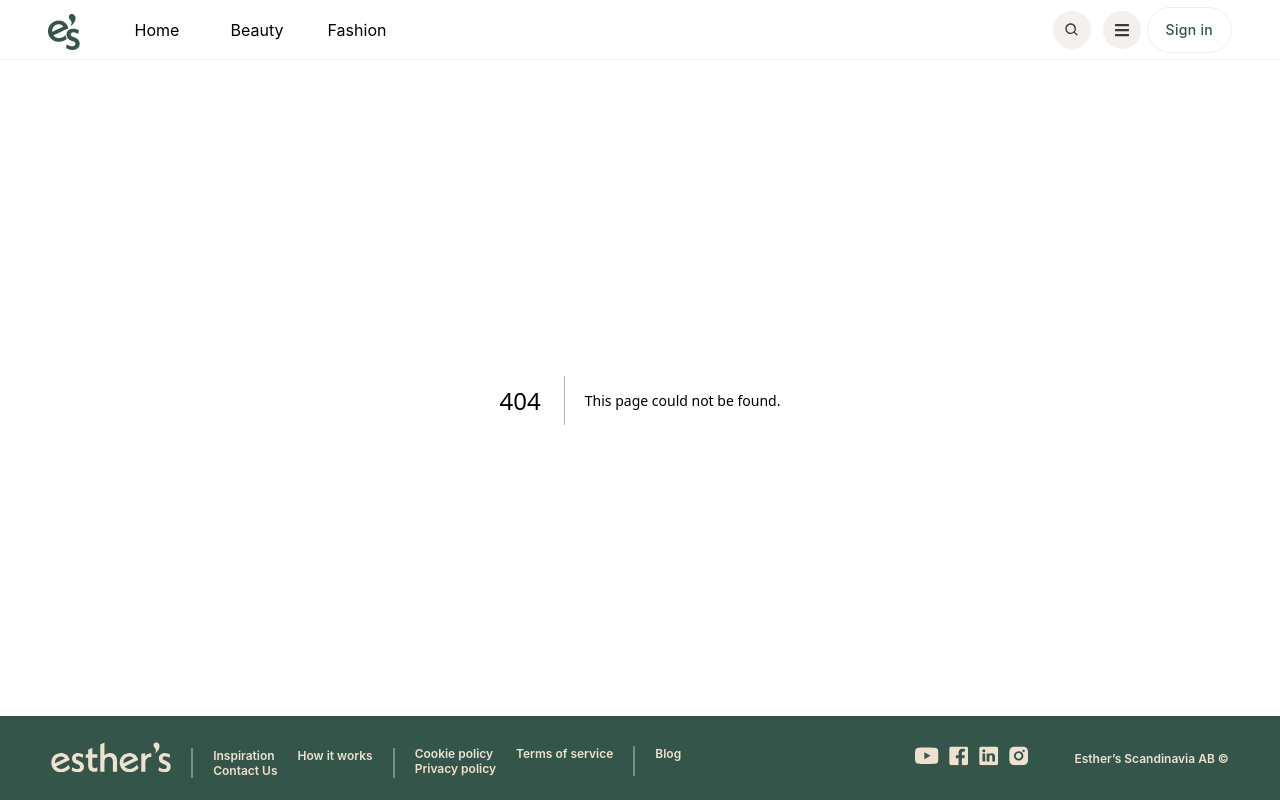
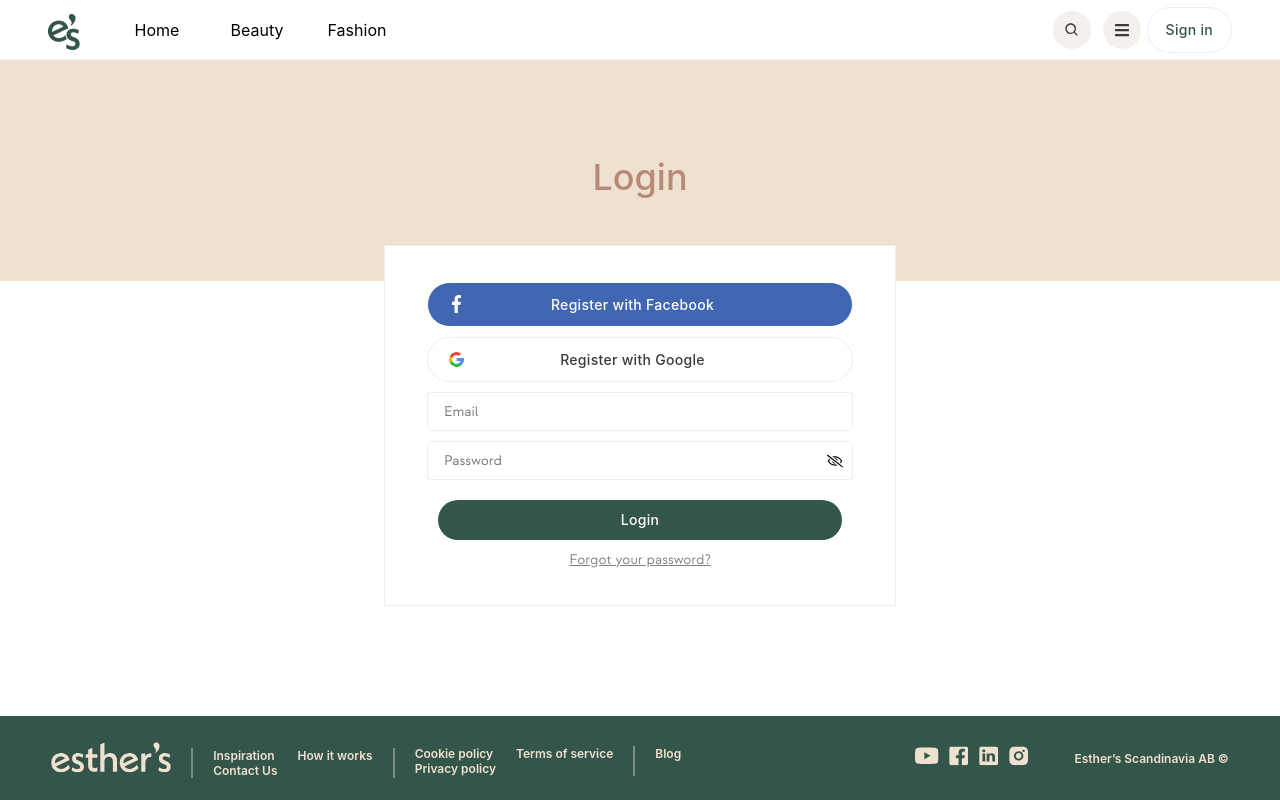
Before and after one commit to Varun-Brainvire/Esthers-Task, a Next.js app: page /login in a window 1280 px wide. Before the commit this address had no page. Built offline with nearby package versions, Linux system fonts and the light colour scheme.

Commit message:
bug fixes , Added login page and setup of jest testing

```diff
--- a/src/components/Forms/Form.tsx
+++ b/src/components/Forms/Form.tsx
@@ -169,7 +169,7 @@ const Form = () => {
               <AlreadyAccounText>Already have an account?</AlreadyAccounText>
             </AlreadyAccountDiv>
 
-            <StyledLink href="/">Login</StyledLink>
+            <StyledLink href="/login">Login</StyledLink>
           </form>
         );
       }}
--- /dev/null
+++ b/src/components/LoginPage/Login.tsx
@@ -0,0 +1,119 @@
+import React, { useState } from "react";
+import { HeaderDiv } from "../Header.styles";
+import { LoginDivContainer, LoginMainDiv } from "../LoginDiv/LoginDiv.styles";
+import { Button, ElementBox } from "../Buttons/Buttons.styles";
+import { Span } from "../MiddleText/MiddleText.styles";
+import {
+  CreateAccountButton,
+  InnerPasswordDiv,
+  InputDiv,
+  InputField,
+  OuterPasswordDiv,
+} from "../Forms/Form.styles";
+import { FaRegEyeSlash } from "react-icons/fa";
+import { FaRegEye } from "react-icons/fa";
+import { ForgotPasswordLink } from "./LoginPage.styles";
+
+type Props = {};
+
+const Login = (props: Props) => {
+  const [showPassword, setShowPassword] = useState(false);
+  return (
+    <>
+      <HeaderDiv forLogin={true}>
+        <h1>Login</h1>
+      </HeaderDiv>
+      <LoginDivContainer>
+        <LoginMainDiv>
+          <ElementBox>
+            <Button>
+              <div>
+                <svg
+                  xmlns="http://www.w3.org/2000/svg"
+                  width="20px"
+                  height="20px"
+                  fill="#FFFFFF"
+                >
+                  <g data-name="Filter 16x16">
+                    <path
+                      fill="rgba(0,0,0,0)"
+                      d="M0 0h20v20H0z"
+                      data-name="Rectangle 297"
+                    ></path>
+                    <path d="M13.357 3.989H15V1.127A21.219 21.219 0 0 0 12.607 1c-2.369 0-3.994 1.49-3.994 4.229V7.75H6v3.2h2.613V19h3.206v-8.05h2.509l.4-3.2h-2.909v-2.2c0-.925.25-1.558 1.538-1.558Z"></path>
+                  </g>
+                </svg>
+              </div>
+              <Span>Register with Facebook</Span>
+            </Button>
+          </ElementBox>
+          <ElementBox>
+            <Button googleButton={true}>
+              <div>
+                <svg
+                  xmlns="http://www.w3.org/2000/svg"
+                  width="20px"
+                  height="20px"
+                  fill="#3A3A3A"
+                >
+                  <g data-name="Filter 16x16">
+                    <path
+                      fill="rgba(0,0,0,0)"
+                      d="M0 0h20v20H0z"
+                      data-name="Rectangle 297"
+                    ></path>
+                    <path
+                      fill="#fbbb00"
+                      d="M6.324 12.065 5.8 14.014l-1.908.04a7.513 7.513 0 0 1-.055-7l1.7.311.744 1.689a4.476 4.476 0 0 0 .042 3.014Z"
+                      data-name="Path 14700"
+                    ></path>
+                    <path
+                      fill="#518ef8"
+                      d="M17.869 9.099a7.5 7.5 0 0 1-2.674 7.25l-2.14-.109-.3-1.891a4.47 4.47 0 0 0 1.923-2.283h-4.01V9.099h7.2Z"
+                      data-name="Path 14701"
+                    ></path>
+                    <path
+                      fill="#28b446"
+                      d="M15.195 16.349a7.5 7.5 0 0 1-11.3-2.294l2.431-1.99a4.46 4.46 0 0 0 6.428 2.284Z"
+                      data-name="Path 14702"
+                    ></path>
+                    <path
+                      fill="#f14336"
+                      d="m15.288 4.727-2.43 1.989a4.46 4.46 0 0 0-6.575 2.335l-2.443-2a7.5 7.5 0 0 1 11.448-2.324Z"
+                      data-name="Path 14703"
+                    ></path>
+                  </g>
+                </svg>
+              </div>
+              <Span>Register with Google</Span>
+            </Button>
+          </ElementBox>
+          <ElementBox>
+          <InputDiv>
+            <InputField type="email" placeholder="Email" />
+          </InputDiv>
+          </ElementBox>
+          <InputDiv>
+            <OuterPasswordDiv>
+              <InnerPasswordDiv onClick={() => setShowPassword(!showPassword)}>
+                {showPassword ? <FaRegEye /> : <FaRegEyeSlash />}
+              </InnerPasswordDiv>
+              <InputField
+                type={showPassword ? "text" : "password"}
+                placeholder="Password"
+                name="password"
+              />
+            </OuterPasswordDiv>
+          </InputDiv>
+          <ElementBox forVerification={true}>
+            <CreateAccountButton>Login</CreateAccountButton>
+          </ElementBox>
+
+          <ForgotPasswordLink href="https://dev.esthers.shop/login/account-recovery">Forgot your password?</ForgotPasswordLink>
+        </LoginMainDiv>
+      </LoginDivContainer>
+    </>
+  );
+};
+
+export default Login;
--- /dev/null
+++ b/src/components/LoginPage/LoginPage.styles.tsx
@@ -0,0 +1,9 @@
+import colors from "@/theme";
+import Link from "next/link";
+import styled from "styled-components";
+
+export const ForgotPasswordLink = styled(Link)`
+    text-decoration-line: underline;
+    color: ${colors.color.grey};
+    font-size: 14px;
+`
--- /dev/null
+++ b/src/pages/login.tsx
@@ -0,0 +1,12 @@
+import Login from '@/components/LoginPage/Login'
+import React from 'react'
+
+type Props = {}
+
+const login = (props: Props) => {
+  return (
+    <Login />
+  )
+}
+
+export default login
```
Also changed, not shown: jest.config.js (added, +9 -0 lines), package.json (+11 -1 lines), 2 other files (tests, documents, lock files or other folders).
